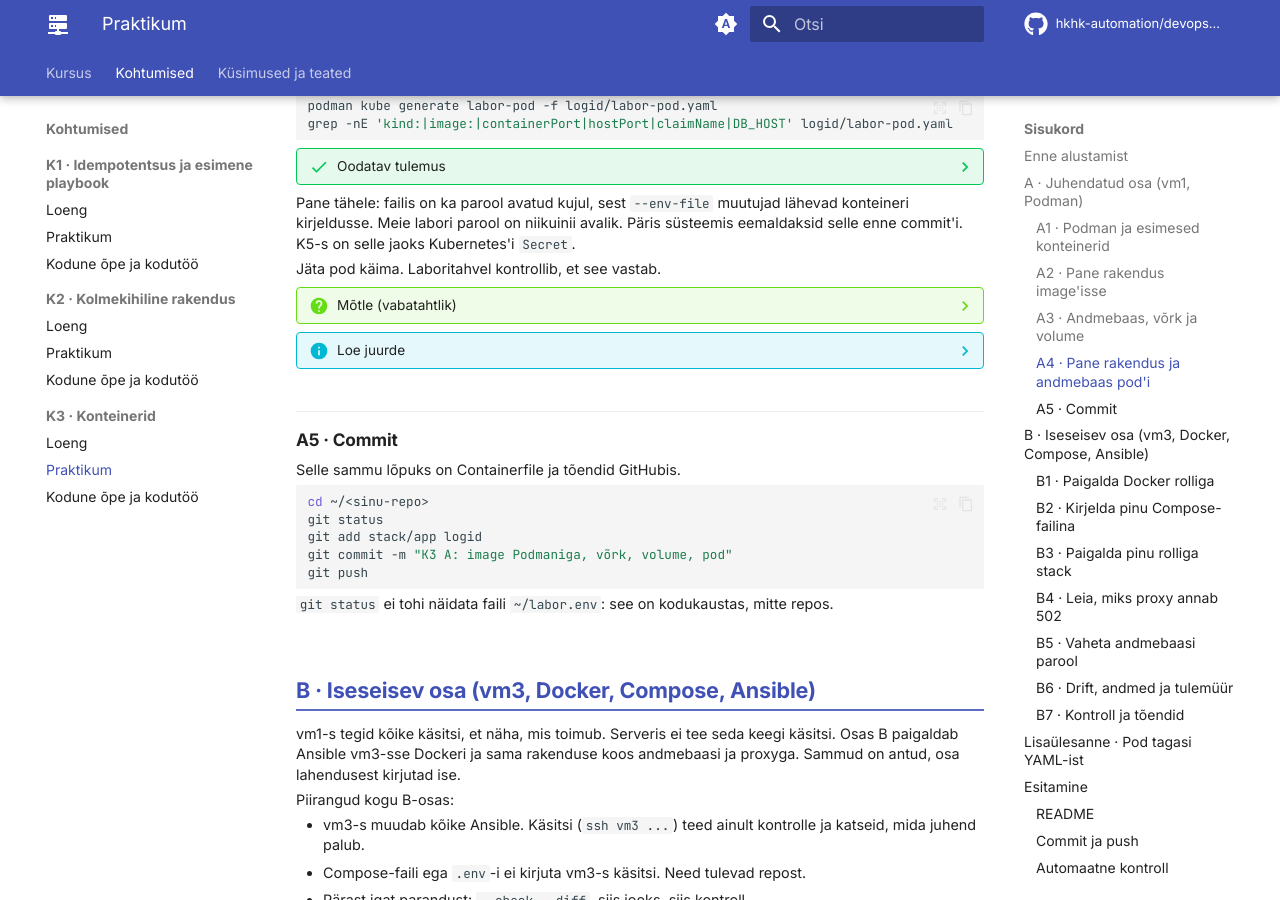
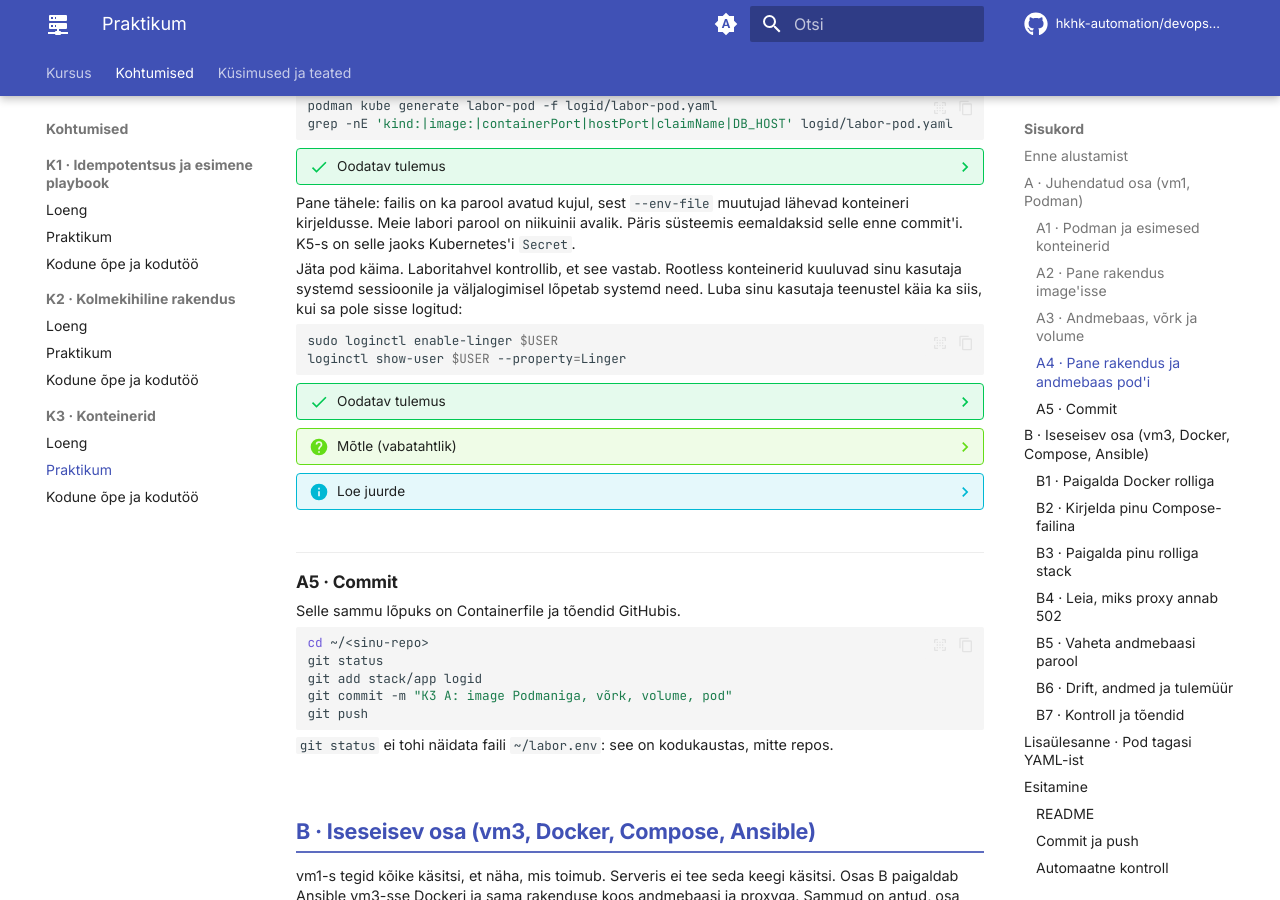
Before and after one commit to hkhk-automation/devops-lite, an MkDocs documentation site: the page built from docs/week03/lab.md, in a window 1280 px wide and 900 px high, scrolled down 5634 px. Built offline with MkDocs 1.6.1 and Material for MkDocs 9.7.7, drawn with Linux system fonts in a browser that asks for light colours; comment, search, counter and statistics services are not loaded.

Commit message:
K3: pod jääb pärast väljalogimist käima (enable-linger), Trivy paigalduslink parandatud
Praktikumi A4 lõppu lisandus samm sudo loginctl enable-linger koos kontrolliga, sest rootless pod lõpetati väljalogimisel ja laboritahvel näitas tehtud tööd punasena. Kodutöö Trivy link viitas lehele, mida enam pole.

````diff
--- a/docs/week03/lab.md
+++ b/docs/week03/lab.md
@@ -515,7 +515,20 @@ grep -nE 'kind:|image:|containerPort|hostPort|claimName|DB_HOST' logid/labor-pod
 
 Pane tähele: failis on ka parool avatud kujul, sest `--env-file` muutujad lähevad konteineri kirjeldusse. Meie labori parool on niikuinii avalik. Päris süsteemis eemaldaksid selle enne commit'i. K5-s on selle jaoks Kubernetes'i `Secret`.
 
-Jäta pod käima. Laboritahvel kontrollib, et see vastab.
+Jäta pod käima. Laboritahvel kontrollib, et see vastab. Rootless konteinerid kuuluvad sinu kasutaja systemd sessioonile ja väljalogimisel lõpetab systemd need. Luba sinu kasutaja teenustel käia ka siis, kui sa pole sisse logitud:
+
+```bash
+sudo loginctl enable-linger $USER
+loginctl show-user $USER --property=Linger
+```
+
+??? success "Oodatav tulemus"
+
+    ```
+    Linger=yes
+    ```
+
+    Nüüd jääb pod käima ka pärast väljalogimist. vm1 taaskäivitusel pod ise üles ei tule: selleks on kodutöö H2 Quadlet.
 
 ??? question "Mõtle (vabatahtlik)"
 
````
Also changed, not shown: docs/week03/homework.md (+1 -1 lines).
